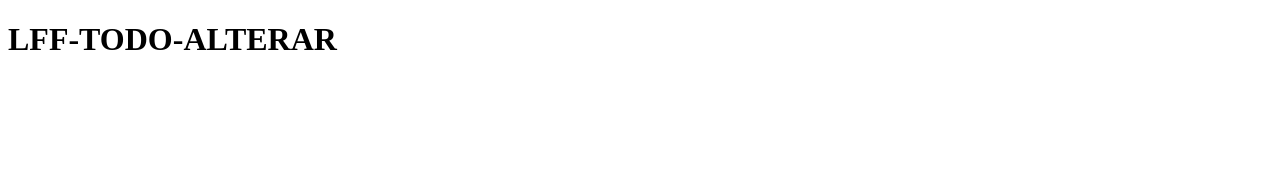
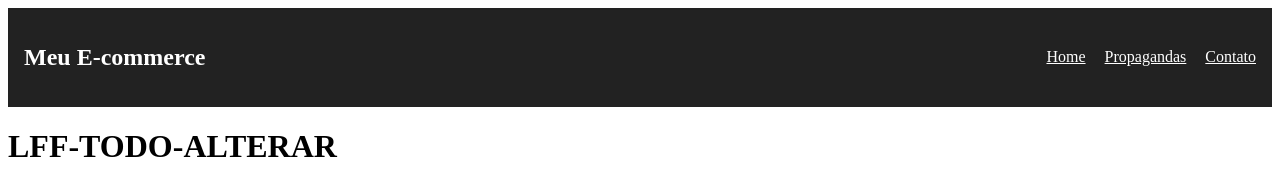
Before and after one commit to LucasFurioFranco/lucasfuriofranco.github.io, a plain HTML site: page _blank_page.html in a window 1280 px wide. Drawn offline with Linux system fonts and the light colour scheme.

Commit message:
Custom Header em todas as páginas

```diff
--- a/_blank_page.html
+++ b/_blank_page.html
@@ -4,8 +4,11 @@
     <meta charset="UTF-8">
     <meta name="viewport" content="width=device-width, initial-scale=1.0">
     <title>LFF-TODO-ALTERAR</title>
+
+        <script src="web_components.js" defer></script>
 </head>
 <body>
+    <header-component></header-component>
     <h1>LFF-TODO-ALTERAR</h1>
 </body>
 </html>
--- a/web_components.js
+++ b/web_components.js
@@ -16,15 +16,16 @@ class HeaderComponent extends HTMLElement {
         <h2>Meu E-commerce</h2>
         <nav>
           <a href="index.html" style="color:#fff; margin-right: 15px;">Home</a>
-          <a href="catalog.html" style="color:#fff; margin-right: 15px;">Catálogo</a>
-          <a href="cart.html" style="color:#fff;">Carrinho (<span id="cart-count">0</span>)</a>
+          <a href="propagandas.html" style="color:#fff; margin-right: 15px;">Propagandas</a>
+          <a href="contato.html" style="color:#fff;">Contato</a>
         </nav>
       </header>
     `;
 
 
     //GTM Call
-    var gtag_gtm = document.createElement("script");
+    var gtag_gtm;
+    gtag_gtm = document.createElement("script");
     gtag_gtm.setAttribute("src", "https://www.googletagmanager.com/gtm.js?id=GTM-NRM8NXCG");
     gtag_gtm.setAttribute("async", true); //Yep, I know it's not necessary as I'm using JS to load it, but makes me happier to add it here!
     document.body.appendChild(gtag_gtm);
```
Also changed, not shown: anuncios.html (+3 -0 lines), contato.html (+3 -0 lines), index.html (+0 -1 lines), propagandas.html (+3 -0 lines).
